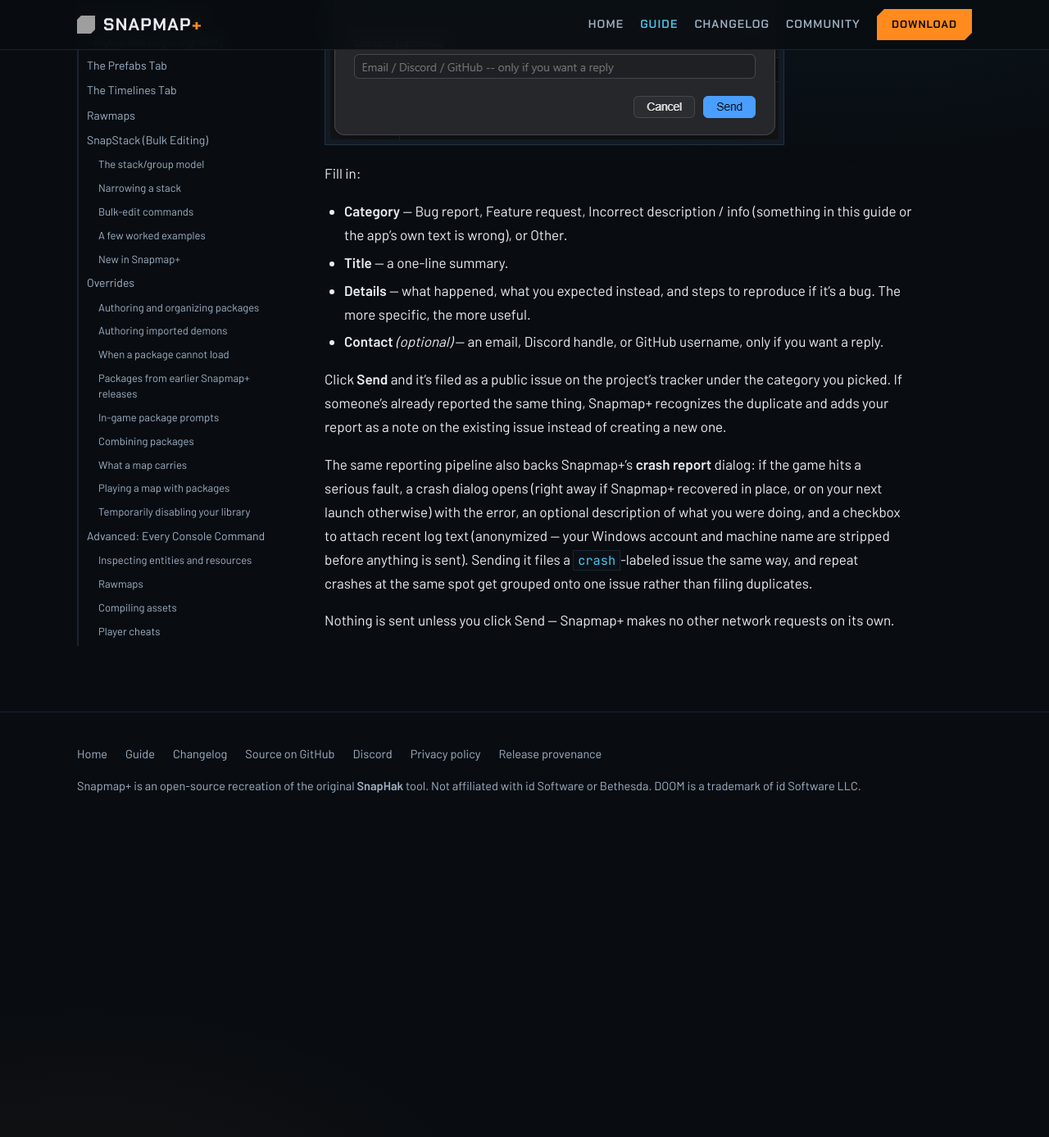
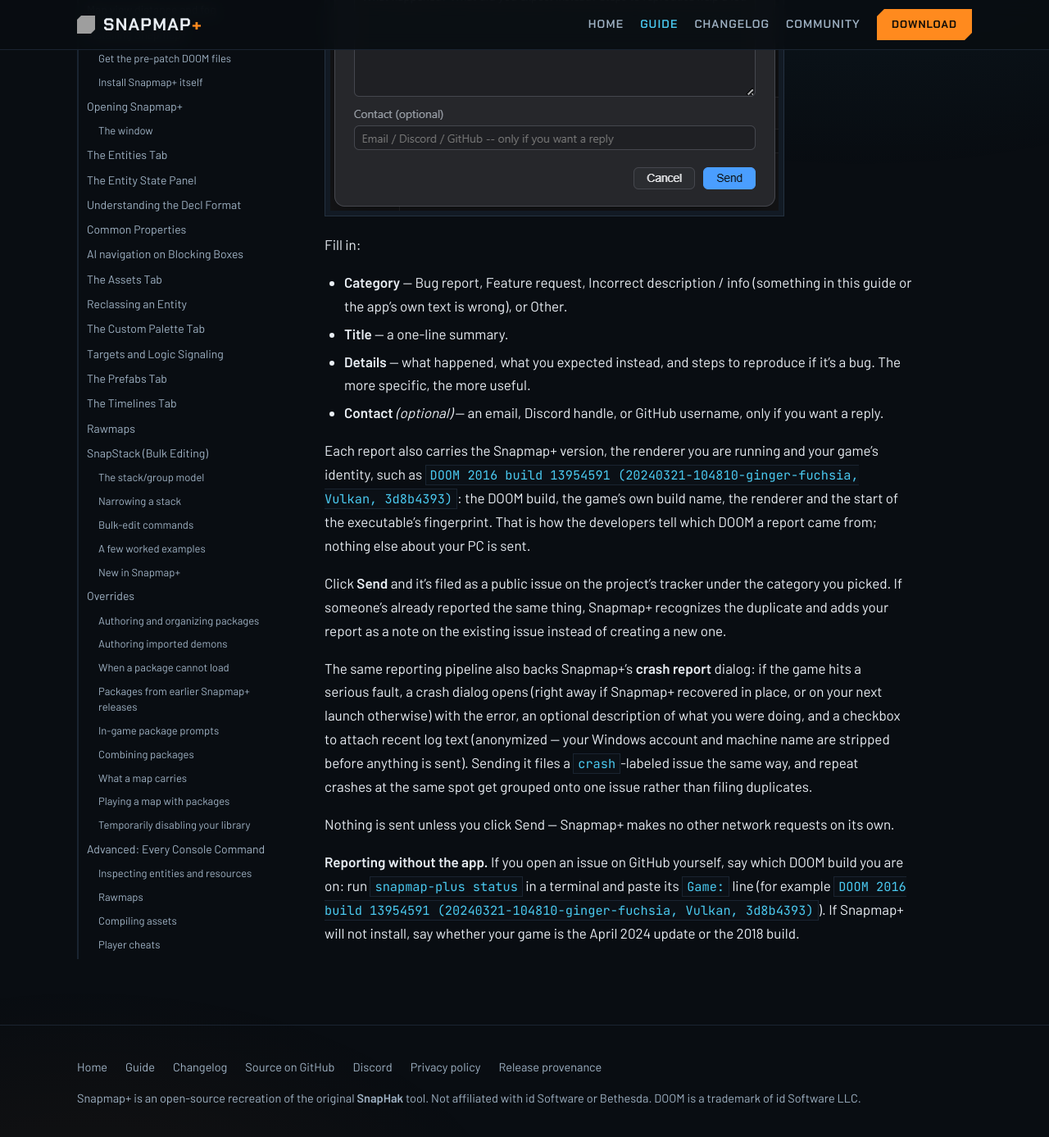
Before and after one commit to doom-snapmap/snapmap-web, a Jekyll site: the page built from site/snapmap-plus-guide.md, in a window 1280 px wide and 1400 px high, scrolled down 43833 px. Shown: the top 1387 px of the window at 82% size. Built offline with Jekyll 4.4.1, drawn with Linux system fonts in a browser that asks for light colours; before the commit the page ends 44852 px from its top, so only the background shows below that; some of the changed text lies outside the part shown; grey boxes are pictures that could not be loaded.

Commit message:
docs: describe the game identity on reports and how to report by hand
The feedback pipeline, relay README, user guide and packaging notes now show the "- Game:" line and the build-<id> label, and ask reporters who file by hand to paste the status line.

```diff
--- a/site/snapmap-plus-guide.md
+++ b/site/snapmap-plus-guide.md
@@ -172,6 +172,8 @@
   Your own Snapmap+ data (`config.json`, prefabs, rawmaps, overrides under
   `%LOCALAPPDATA%\snapmap-plus`) is left untouched.
 - `snapmap-plus help` in a terminal lists everything else: `status`, `changelog`, `version`.
+  `status` and `version` also print your game's identity (`Game: DOOMx64vk.exe: DOOM 2016 build
+  13954591 (20240321-104810-ginger-fuchsia, Vulkan, 3d8b4393)`), the same line the app puts on reports.
 
 Snapmap+ supports the current DOOM 2016 on Steam (the April 2024 update). The installer checks
 which build you have before downloading anything; if your game is the older 2018 build, it installs
@@ -1232,6 +1234,11 @@
   specific, the more useful.
 - **Contact** *(optional)* — an email, Discord handle, or GitHub username, only if you want a reply.
 
+Each report also carries the Snapmap+ version, the renderer you are running and your game's identity,
+such as `DOOM 2016 build 13954591 (20240321-104810-ginger-fuchsia, Vulkan, 3d8b4393)`: the DOOM build, the game's own build name, the renderer
+and the start of the executable's fingerprint. That is how the developers tell which DOOM a report came
+from; nothing else about your PC is sent.
+
 Click **Send** and it's filed as a public issue on the project's tracker under the category you picked.
 If someone's already reported the same thing, Snapmap+ recognizes the duplicate and adds your report as
 a note on the existing issue instead of creating a new one.
@@ -1244,3 +1251,8 @@
 issue rather than filing duplicates.
 
 Nothing is sent unless you click Send — Snapmap+ makes no other network requests on its own.
+
+**Reporting without the app.** If you open an issue on GitHub yourself, say which DOOM build you are
+on: run `snapmap-plus status` in a terminal and paste its `Game:` line (for example
+`DOOM 2016 build 13954591 (20240321-104810-ginger-fuchsia, Vulkan, 3d8b4393)`). If Snapmap+ will not install, say whether your game is
+the April 2024 update or the 2018 build.
```
